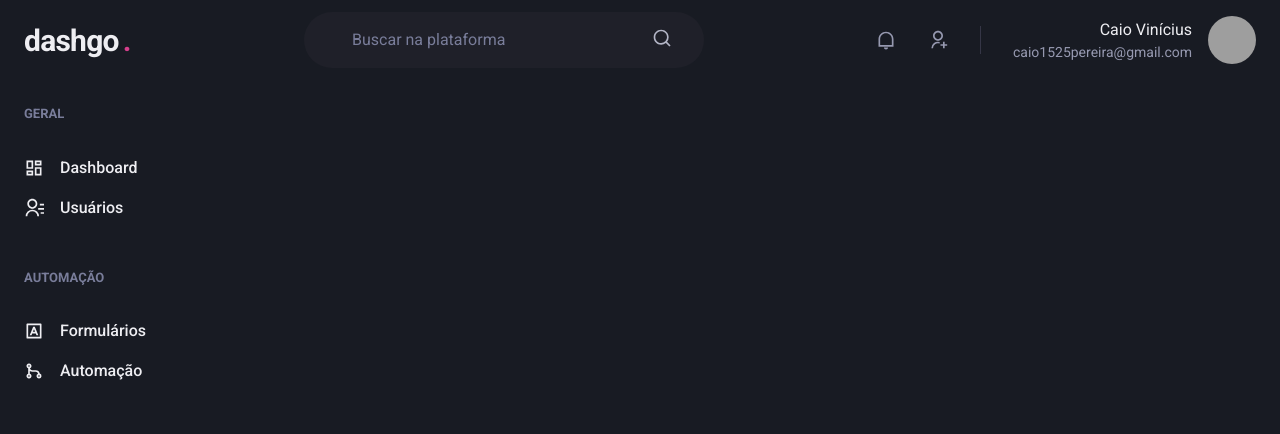
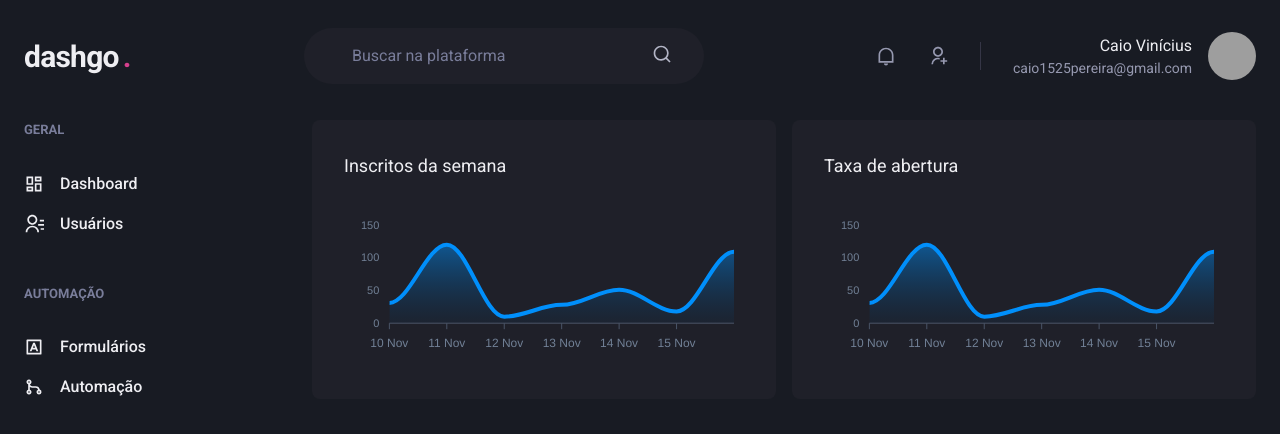
Before and after one commit to CaioVinicius7/dashgo, a Next.js app: page /dashboard in a window 1280 px wide. Shown: the top 434 px of the page. Built offline with nearby package versions, Linux system fonts and the light colour scheme; grey boxes are pictures that could not be loaded.

Commit message:
feat: :lipstick: Página Dashboard

```diff
--- a/package.json
+++ b/package.json
@@ -16,11 +16,13 @@
     "@types/node": "18.11.9",
     "@types/react": "18.0.25",
     "@types/react-dom": "18.0.8",
+    "apexcharts": "^3.36.3",
     "eslint": "8.27.0",
     "eslint-config-next": "13.0.2",
     "framer-motion": "^7.6.5",
     "next": "13.0.2",
     "react": "18.2.0",
+    "react-apexcharts": "^1.4.0",
     "react-dom": "18.2.0",
     "react-icons": "^4.6.0",
     "typescript": "4.8.4"
--- a/src/components/Header.tsx
+++ b/src/components/Header.tsx
@@ -13,7 +13,7 @@ export function Header() {
       maxWidth={1480}
       h="20"
       mx="auto"
-      mt="auto"
+      mt="4"
       px="6"
       align="center"
     >
--- a/src/pages/dashboard.tsx
+++ b/src/pages/dashboard.tsx
@@ -1,14 +1,91 @@
-import { Flex } from "@chakra-ui/react";
+import dynamic from "next/dynamic";
+import { ApexOptions } from "apexcharts";
+import { Box, Flex, SimpleGrid, Text, theme } from "@chakra-ui/react";
+
+const Chart = dynamic(() => import("react-apexcharts"), {
+  ssr: false
+});
 
 import { Header } from "../components/Header";
 import { Sidebar } from "../components/Sidebar";
+
+const options: ApexOptions = {
+  chart: {
+    toolbar: {
+      show: false
+    },
+    zoom: {
+      enabled: false
+    },
+    foreColor: theme.colors.gray[500]
+  },
+  grid: {
+    show: false
+  },
+  dataLabels: {
+    enabled: false
+  },
+  tooltip: {
+    enabled: false
+  },
+  xaxis: {
+    type: "datetime",
+    axisBorder: {
+      color: theme.colors.gray[600]
+    },
+    axisTicks: {
+      color: theme.colors.gray[600]
+    },
+    categories: [
+      "2022-11-10t00:00:00.00z",
+      "2022-11-11t00:00:00.00z",
+      "2022-11-12t00:00:00.00z",
+      "2022-11-13t00:00:00.00z",
+      "2022-11-14t00:00:00.00z",
+      "2022-11-15t00:00:00.00z",
+      "2022-11-16t00:00:00.00z"
+    ]
+  },
+  fill: {
+    opacity: 0.3,
+    type: "gradient",
+    gradient: {
+      shade: "dark",
+      opacityFrom: 0.7,
+      opacityTo: 0.3
+    }
+  }
+};
+
+const series = [
+  {
+    name: "Series1",
+    data: [31, 120, 10, 28, 51, 18, 109]
+  }
+];
 
 export default function Dashboard() {
   return (
     <Flex direction="column" h="100vh">
       <Header />
-      <Flex w="100%" my="6" maxW={1480} mx="auto" px="6" flex="1">
+      <Flex w="100%" my="6" maxW={1480} mx="auto" px="6">
         <Sidebar />
+
+        <SimpleGrid flex="1" gap="4" minChildWidth="320px">
+          <Box p="8" bg="gray.800" borderRadius={8} pb="4">
+            <Text fontSize="lg" mb="4">
+              Inscritos da semana
+            </Text>
+            <Chart options={options} series={series} type="area" height={160} />
+          </Box>
+
+          <Box p="8" bg="gray.800" borderRadius={8} pb="4">
+            <Text fontSize="lg" mb="4">
+              Taxa de abertura
+            </Text>
+            <Chart options={options} series={series} type="area" height={160} />
+          </Box>
+        </SimpleGrid>
       </Flex>
     </Flex>
   );
```
Also changed, not shown: 1 other file (tests, documents, lock files or other folders).
